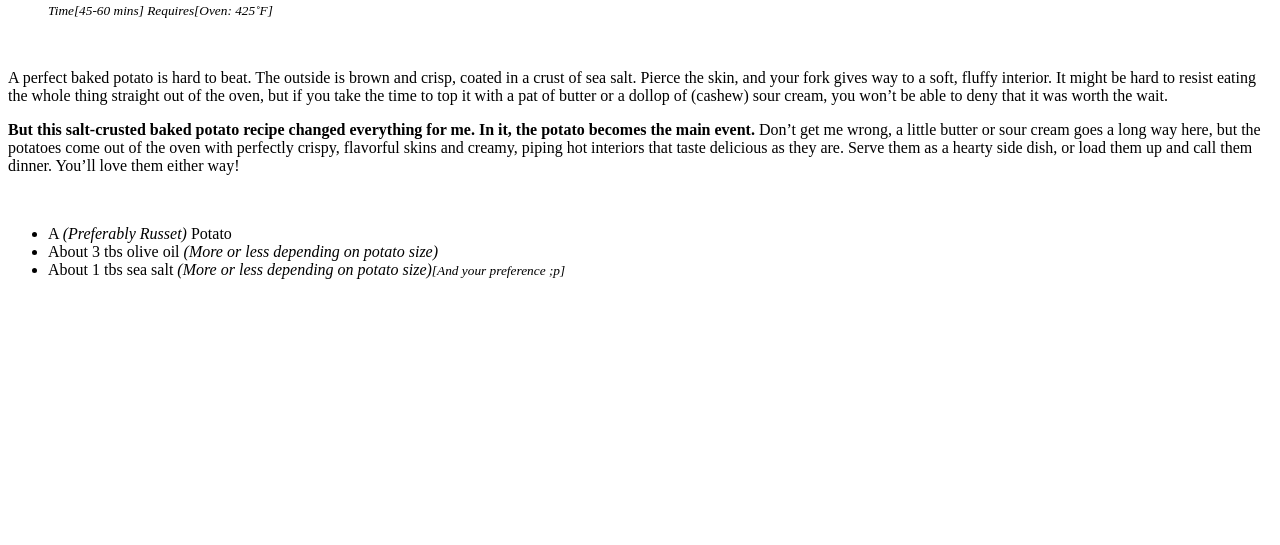
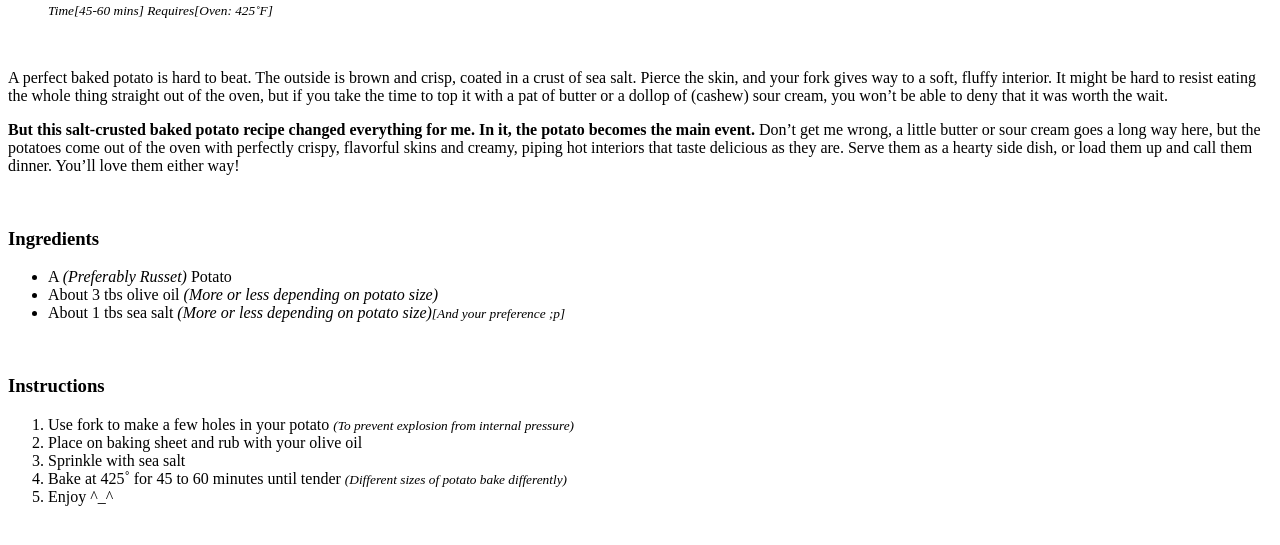
Before and after one commit to MeiszeS/odin-recipes, a plain HTML site: page recipes/bakedPotato.html in a window 1280 px wide. Shown: the part 99-644 px from the top of the page. Drawn offline with Linux system fonts and the light colour scheme.

Commit message:
Added instructions, completing the potato page

```diff
--- a/recipes/bakedPotato.html
+++ b/recipes/bakedPotato.html
@@ -19,10 +19,21 @@
         <strong>But this salt-crusted baked potato recipe changed everything for me. In it, the potato becomes the main event.</strong> Don’t get me wrong, a little butter or sour cream goes a long way here, but the potatoes come out of the oven with perfectly crispy, flavorful skins and creamy, piping hot interiors that taste delicious as they are. Serve them as a hearty side dish, or load them up and call them dinner. You’ll love them either way!
     </p>
     <br>
+    <h3>Ingredients</h3>
     <ul>
         <li>A <em>(Preferably Russet)</em> Potato</li>
         <li>About 3 tbs olive oil <em>(More or less depending on potato size)</em></li>
         <li>About 1 tbs sea salt <em>(More or less depending on potato size)<small>[And your preference ;p]</small></em></li>
     </ul>
+
+    <br>
+    <h3>Instructions</h3>
+    <ol>
+        <li>Use fork to make a few holes in your potato <em><small>(To prevent explosion from internal pressure)</small></em></li>
+        <li>Place on baking sheet and rub with your olive oil</li>
+        <li>Sprinkle with sea salt</li>
+        <li>Bake at 425˚ for 45 to 60 minutes until tender <em><small>(Different sizes of potato bake differently)</small></em></li>
+        <li>Enjoy ^_^</li>
+    </ol>
 </body>
 </html>
```
